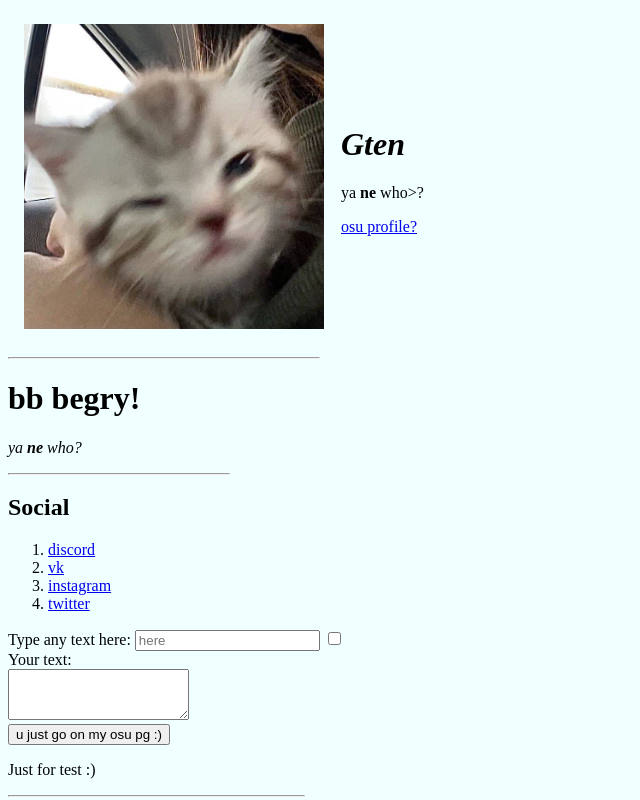
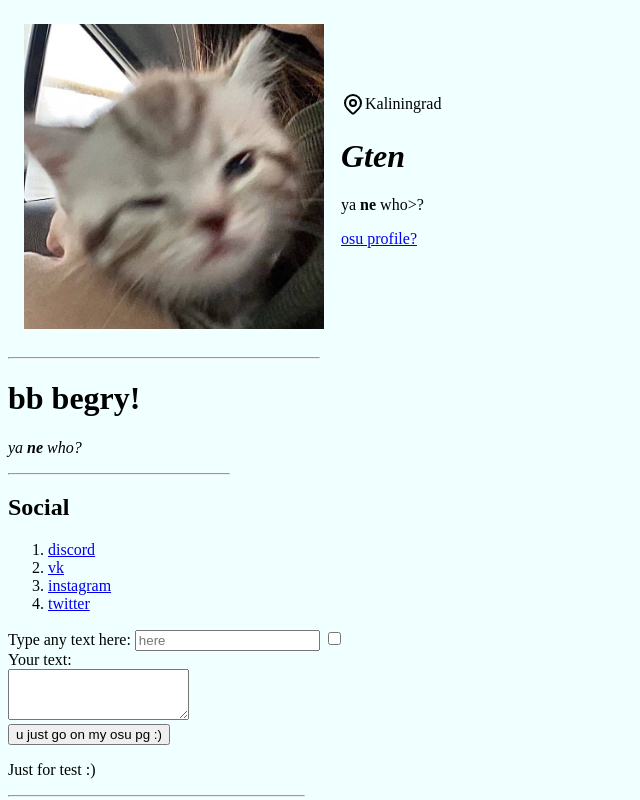
Before and after one commit to Gten71/cv, a plain HTML site: page index.html in a window 1280 px wide. Shown: the top 800 px of the page, without its empty margins (0-640 px from the left). Drawn offline with Linux system fonts and the light colour scheme.

Commit message:
Update index.html

```diff
--- a/index.html
+++ b/index.html
@@ -12,6 +12,16 @@
         <tr>
             <td><img src="aburast.jpg" alt="sorry" width="300"></td>
             <td>
+                <div>
+                    <div style="display: flex;align-items:center">
+                        <svg xmlns="http://www.w3.org/2000/svg" class="icon icon-tabler icon-tabler-map-pin" width="24" height="24" viewBox="0 0 24 24" stroke-width="2" stroke="currentColor" fill="none" stroke-linecap="round" stroke-linejoin="round">
+                            <path stroke="none" d="M0 0h24v24H0z" fill="none"></path>
+                            <circle cx="12" cy="11" r="3"></circle>
+                            <path d="M17.657 16.657l-4.243 4.243a2 2 0 0 1 -2.827 0l-4.244 -4.243a8 8 0 1 1 11.314 0z"></path>
+                         </svg>
+                         <span>Kaliningrad</span>
+                    </div>
+                </div>
                 <em>
                     <h1>Gten</h1>
                 </em>
```
